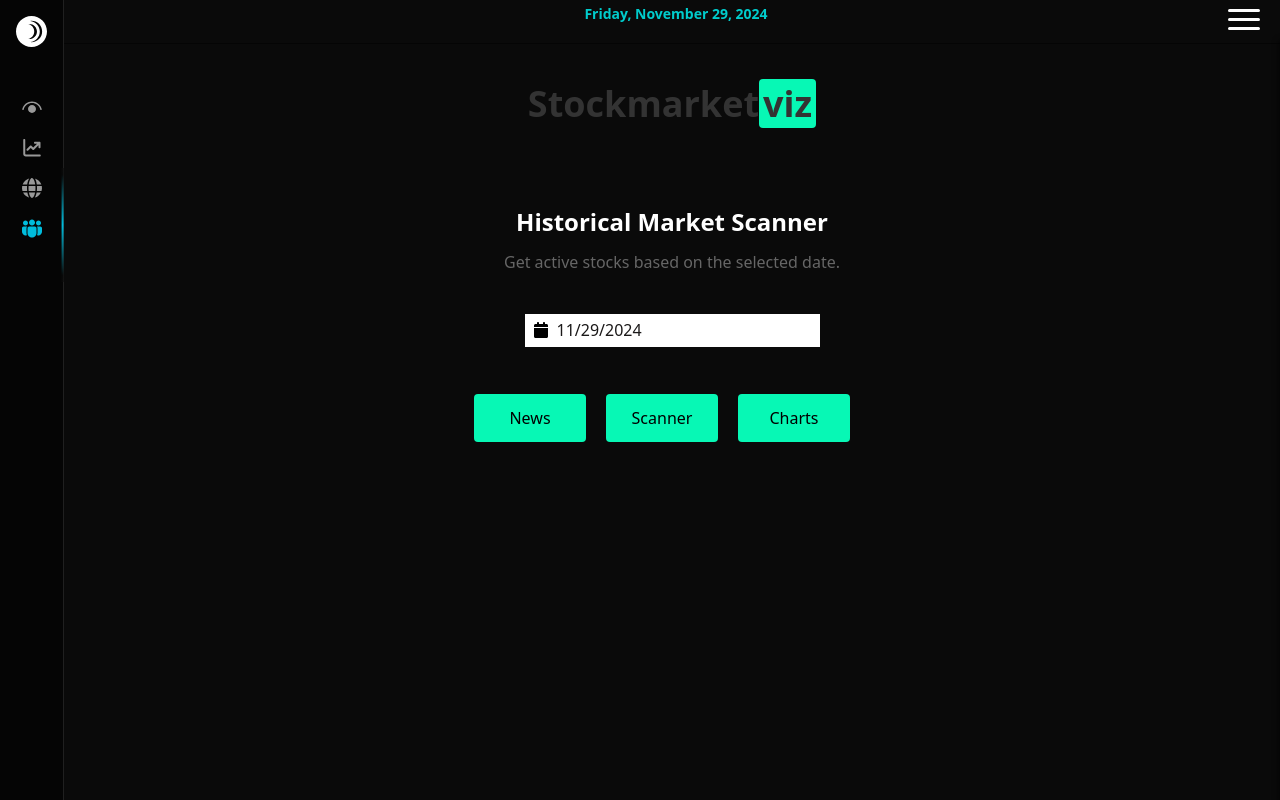
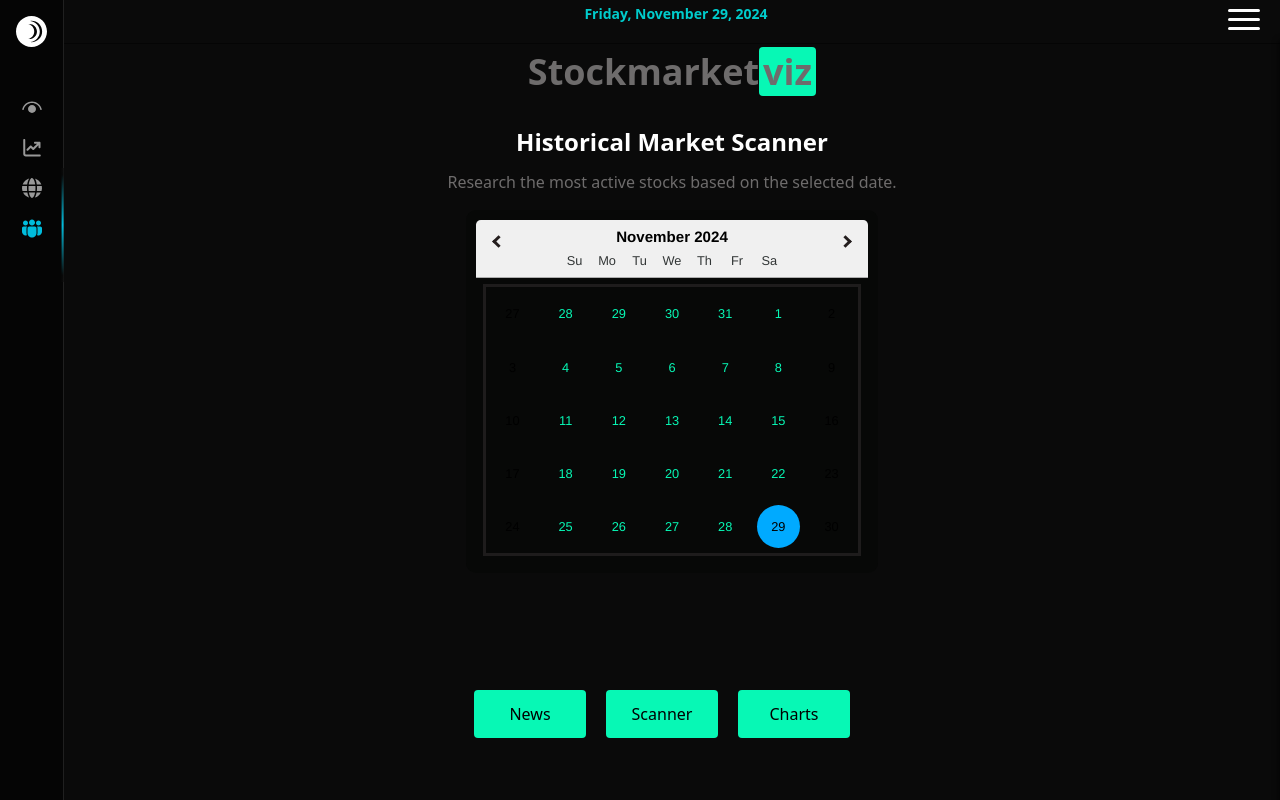
Before and after one commit to CandaceAhrends/viz, a React (Vite) app: page / in a window 1280 px wide. Built offline with nearby package versions, Linux system fonts and the light colour scheme; no server answers.

Commit message:
save work

```diff
--- a/src/components/content/Page.jsx
+++ b/src/components/content/Page.jsx
@@ -57,9 +57,9 @@
 
       <div className="description">
         <h2>Historical Market Scanner</h2>
-        <p>Get active stocks based on the selected date. </p>
+        <p>Research the most active stocks based on the selected date. </p>
       </div>
-      <div className="flex justify-center h-20">
+      <div className="flex justify-center h-[30rem]">
         <StockDatePicker
           selectedDate={selectedDate}
           setSelectedDate={handleDate}
--- a/src/components/content/content.scss
+++ b/src/components/content/content.scss
@@ -1,12 +1,12 @@
 .header {
   text-align: center;
-  margin: 40px 0;
+  margin: 0.5rem 0 1rem 0;
 }
 
 .header h1 {
   font-size: 36px;
   font-weight: bold;
-  color: #333;
+  color: #6e6c6c;
 }
 
 .header h1 span {
@@ -17,7 +17,7 @@
 
 .description {
   text-align: center;
-  margin: 40px 20px;
+  margin: 1rem 20px;
 }
 
 .description h2 {
@@ -27,7 +27,7 @@
 
 .description p {
   font-size: 16px;
-  color: #666;
+  color: #6e6c6c;
   margin: 10px 0;
 }
 
--- a/src/components/shared/StockDatePicker.jsx
+++ b/src/components/shared/StockDatePicker.jsx
@@ -9,6 +9,8 @@
       <DatePicker
         selected={selectedDate}
         showIcon
+        popperPlacement="top-end"
+        inline
         onChange={(date) => setSelectedDate(date)}
         filterDate={(date) =>
           date.getDay() !== 0 && date.getDay() !== 6 && date <= new Date()
@@ -17,7 +19,6 @@
         dayClassName={(date) =>
           date.getDate() === new Date().getDate() ? 'current-day' : undefined
         }
-        todayButton="Today"
       />
     </div>
   );
--- a/src/components/shared/shared.scss
+++ b/src/components/shared/shared.scss
@@ -77,8 +77,8 @@
   display: inline-flex;
   justify-content: center;
   align-items: center;
-  height: 30px;
-  width: 30px;
+  height: 2.7rem;
+  width: 2.7rem;
   margin: 5px;
 }
 
@@ -112,7 +112,9 @@
   background-color: #00aaff;
   color: black;
 }
-
+.react-datepicker__month {
+  border: solid #1e1c1c;
+}
 .react-datepicker-wrapper {
   color: #1b1919;
   .react-datepicker__view-calendar-icon input {
@@ -128,3 +130,13 @@
   left: 12px;
   height: 4rem;
 }
+.react-datepicker__day--disabled,
+.react-datepicker__month-text--disabled,
+.react-datepicker__quarter-text--disabled,
+.react-datepicker__year-text--disabled {
+  color: black;
+}
+.current-day {
+  color: black;
+  border: none;
+}
--- a/src/components/ticker/StockSummary.jsx
+++ b/src/components/ticker/StockSummary.jsx
@@ -14,7 +14,7 @@
         const isPositive = change > 0;
         return {
           name: stock.symbol,
-          price: stock.vw,
+          price: stock.vw.toFixed(2),
           change: `${change.toFixed(2)}`,
           percent: percentChange.toFixed(2) + '%',
           color: summaryColors[index],
--- a/src/components/ticker/shared.scss
+++ b/src/components/ticker/shared.scss
@@ -10,7 +10,7 @@
   .stock {
     display: flex;
     align-items: center;
-    gap: 0.5rem;
+    gap: 0.3rem;
     width: 30%;
 
     .indicator {
```
Also changed, not shown: 7 other files (tests, documents, lock files or other folders).
